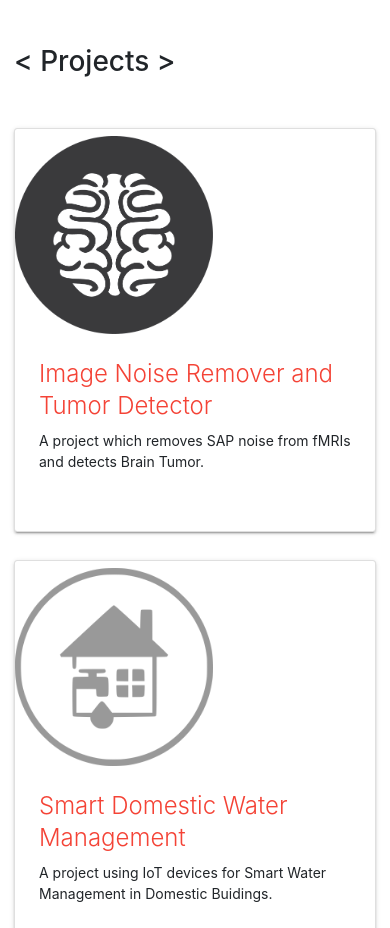
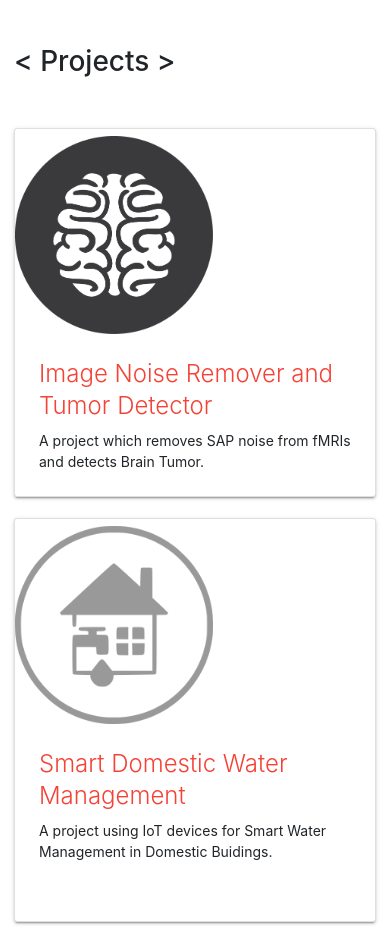
Before and after one commit to Mahima710/batunii.github.io, a website with bundled scripts: page index.html in a window 390 px wide. Shown: the part 2740-3668 px from the top of the page. Built offline with nearby package versions, Linux system fonts and the light colour scheme; some icons are missing; a web font is replaced by a local one.

Commit message:
Image Circle

```diff
--- a/index.html
+++ b/index.html
@@ -273,7 +273,7 @@
           <h2 class="mb-5">&lt; Projects &gt;</h2>
           <div class="row">
             <div class="col-12 col-md-6 col-lg-4">
-              <div class="card mb-4" style="padding-top: 7px;">
+              <div class="card" style="padding-top: 7px;">
                 <div class="card-image">
                   <img alt="Brain Tumor Detector" src="brain.png" style="height: 55%; width: 55%" class="activator" />
                 </div>
@@ -301,15 +301,9 @@
 
                       </ul>
                 </div>
-
-
-                <div class="card-body">
-
-
-                </div>
               </div>
             </div>
-            <div class="col-12 col-md-6 col-lg-4">
+            <div class="col-12 col-md-12 col-lg-4">
               <div class="card mb-4" style="padding-top: 7px;">
                 <div class="card-image">
                   <img alt="Brain Tumor Detector" src="path12.png" style="height: 55%; width: 55%" class="activator" />
@@ -346,7 +340,7 @@
                 </div>
               </div>
             </div>
-            <div class="col-12 col-md-6 col-lg-4">
+            <div class="col-12 col-md-12 col-lg-4">
               <div class="card mb-4" style="padding-top: 7px;">
                 <div class="card-image">
                   <img alt="Brain Tumor Detector" src="loan.png" style="height: 45%; width: 45%" class="activator" />
```
